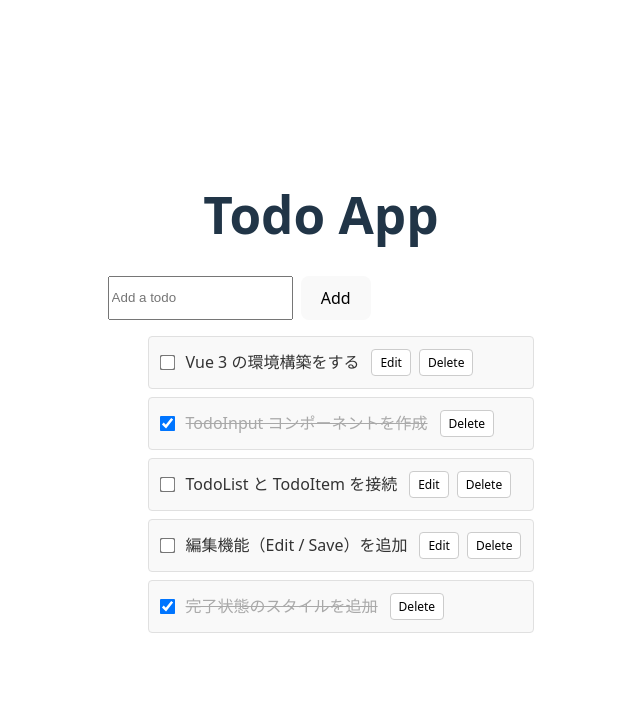
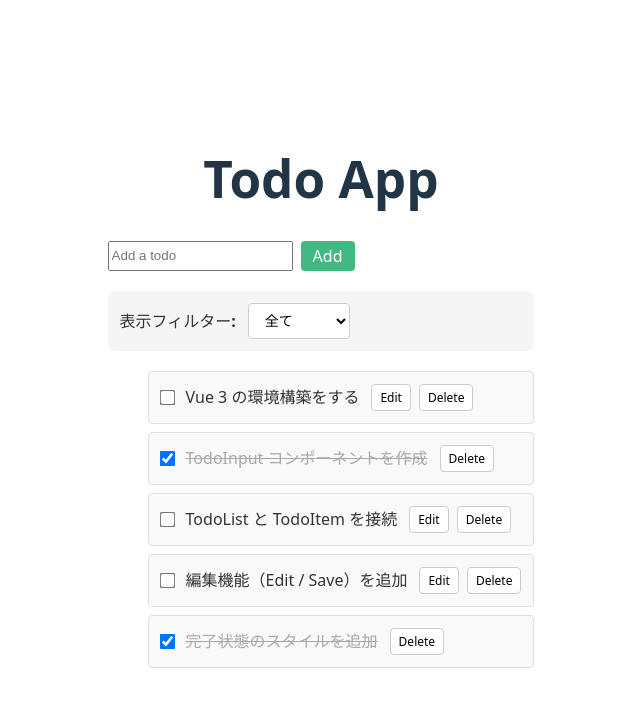
Before and after one commit to ocean6954/todo_app_vue, a Vue app: page / in a window 1280 px wide. Shown: the top 706 px of the page, without its empty margins (319-959 px from the left). Built offline with nearby package versions, Linux system fonts and the light colour scheme.

Commit message:
フィルター機能の追加

```diff
--- a/src/App.vue
+++ b/src/App.vue
@@ -1,12 +1,17 @@
 <script setup lang="ts">
-import { ref } from "vue";
+import { ref, computed } from "vue";
 import TodoInput from "./components/TodoInput.vue";
 import TodoList from "./components/TodoList.vue";
 import type { Todo } from "./types/todo";
 import { sampleTodos } from "./data/sample.ts";
+import FilterButton from "./components/FilterButton.vue";
+import "./styles/App.css";
 
 // Todoリスト
 const todos = ref<Todo[]>(sampleTodos);
+
+// フィルター状態
+const currentFilter = ref<"all" | "active" | "completed">("all");
 
 let nextId = 1;
 
@@ -50,17 +55,40 @@ function toggleComplete(index: number) {
     todo.isCompleted = !todo.isCompleted;
   }
 }
+
+// フィルタリングされたTodos（computed プロパティで自動更新）
+const filteredTodos = computed(() => {
+  switch (currentFilter.value) {
+    case "active":
+      return todos.value.filter((todo) => !todo.isCompleted);
+    case "completed":
+      return todos.value.filter((todo) => todo.isCompleted);
+    default:
+      return todos.value;
+  }
+});
+
+// フィルター変更関数
+const changeFilter = (filter: "all" | "active" | "completed") => {
+  currentFilter.value = filter;
+};
 </script>
 
 <template>
   <div class="app">
     <h1>Todo App</h1>
     <TodoInput @add-todo="addTodo" />
+    <FilterButton
+      :current-filter="currentFilter"
+      @change-filter="changeFilter"
+    />
     <TodoList
-      :todos="todos"
+      :todos="filteredTodos"
       @remove-todo="removeTodo"
       @edit-todo="handleEdit"
       @complete-todo="toggleComplete"
     />
   </div>
 </template>
+
+<!-- スタイルは外部ファイル App.css に移動 -->
--- /dev/null
+++ b/src/components/FilterButton.vue
@@ -0,0 +1,36 @@
+<script setup lang="ts">
+import "../styles/ToggleLists.css";
+
+// 親から現在のフィルター状態を受け取る
+const props = defineProps<{
+  currentFilter: "all" | "active" | "completed";
+}>();
+
+const emit = defineEmits<{
+  (e: "change-filter", criteria: "all" | "active" | "completed"): void;
+}>();
+
+// 値が変更された時に親に通知（refは不要！）
+const handleFilterChange = (event: Event) => {
+  const target = event.target as HTMLSelectElement;
+  const value = target.value as "all" | "active" | "completed";
+  emit("change-filter", value);
+};
+</script>
+
+<template>
+  <!-- フィルタードロップダウン -->
+  <div class="filter-section">
+    <label for="filter-select">表示フィルター:</label>
+    <select
+      id="filter-select"
+      :value="props.currentFilter"
+      @change="handleFilterChange"
+      class="filter-dropdown"
+    >
+      <option value="all">全て</option>
+      <option value="active">未完了</option>
+      <option value="completed">完了済み</option>
+    </select>
+  </div>
+</template>
--- a/src/components/TodoInput.vue
+++ b/src/components/TodoInput.vue
@@ -30,4 +30,12 @@ function submit() {
   display: flex;
   gap: 8px;
 }
+button {
+  padding: 4px 12px;
+  background-color: #42b983;
+  color: white;
+  border: none;
+  border-radius: 4px;
+  cursor: pointer;
+}
 </style>
--- /dev/null
+++ b/src/styles/App.css
@@ -0,0 +1,41 @@
+.app {
+  max-width: 600px;
+  margin: 0 auto;
+  padding: 20px;
+}
+
+.filter-section {
+  display: flex;
+  align-items: center;
+  gap: 12px;
+  margin: 20px 0;
+  padding: 12px;
+  background-color: #f5f5f5;
+  border-radius: 8px;
+}
+
+.filter-dropdown {
+  padding: 8px 12px;
+  border: 1px solid #ccc;
+  border-radius: 4px;
+  background-color: white;
+  font-size: 14px;
+  cursor: pointer;
+}
+
+.filter-dropdown:focus {
+  outline: none;
+  border-color: #007acc;
+  box-shadow: 0 0 0 2px rgba(0, 122, 204, 0.2);
+}
+
+.filter-info {
+  font-size: 14px;
+  color: #666;
+  font-weight: 500;
+}
+
+label {
+  font-weight: 600;
+  color: #333;
+}
--- /dev/null
+++ b/src/styles/ToggleLists.css
@@ -0,0 +1,35 @@
+.filter-section {
+  display: flex;
+  align-items: center;
+  gap: 12px;
+  margin: 20px 0;
+  padding: 12px;
+  background-color: #f5f5f5;
+  border-radius: 8px;
+}
+
+.filter-dropdown {
+  padding: 8px 12px;
+  border: 1px solid #ccc;
+  border-radius: 4px;
+  background-color: white;
+  font-size: 14px;
+  cursor: pointer;
+}
+
+.filter-dropdown:focus {
+  outline: none;
+  border-color: #007acc;
+  box-shadow: 0 0 0 2px rgba(0, 122, 204, 0.2);
+}
+
+.filter-info {
+  font-size: 14px;
+  color: #666;
+  font-weight: 500;
+}
+
+label {
+  font-weight: 600;
+  color: #333;
+}
```
Also changed, not shown: src/components/SortButton.vue (added).
